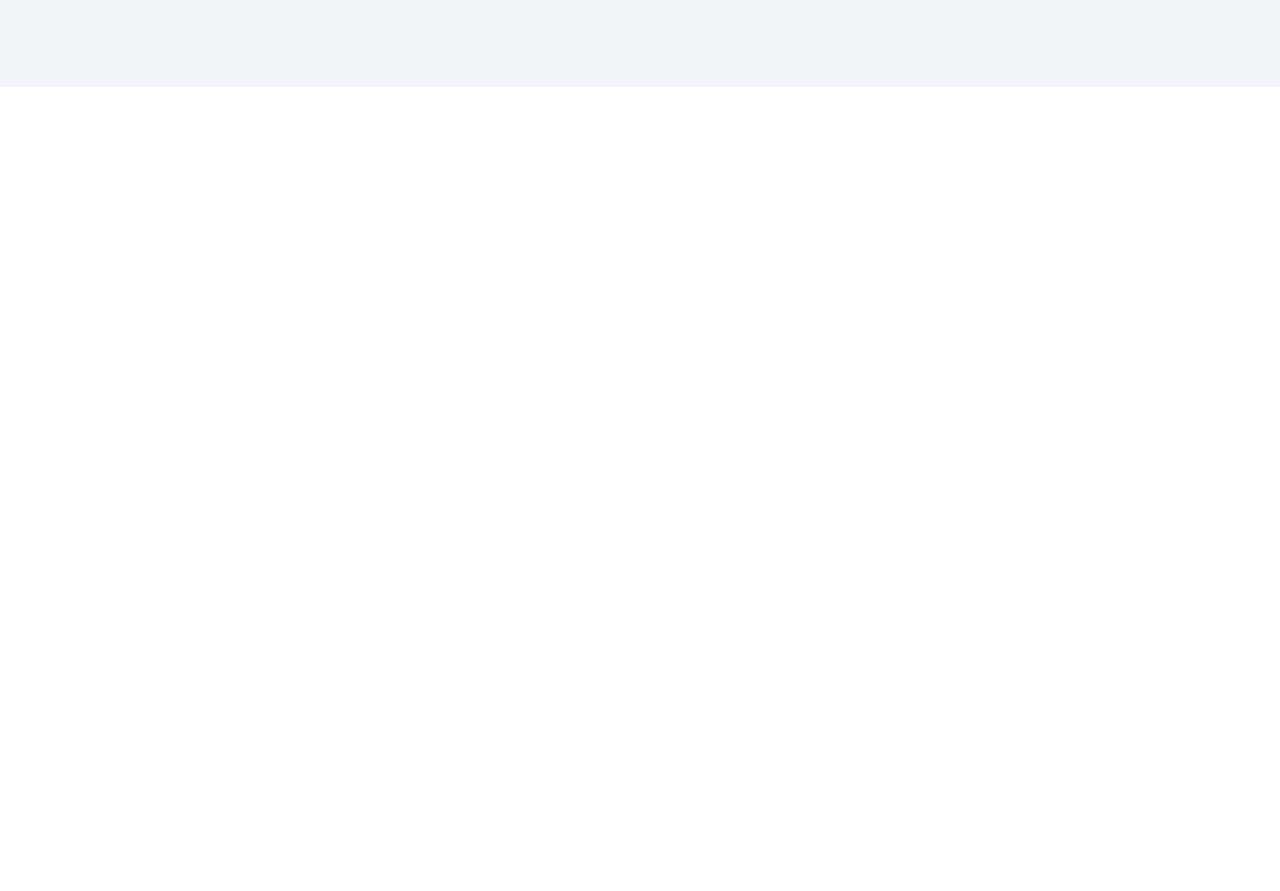
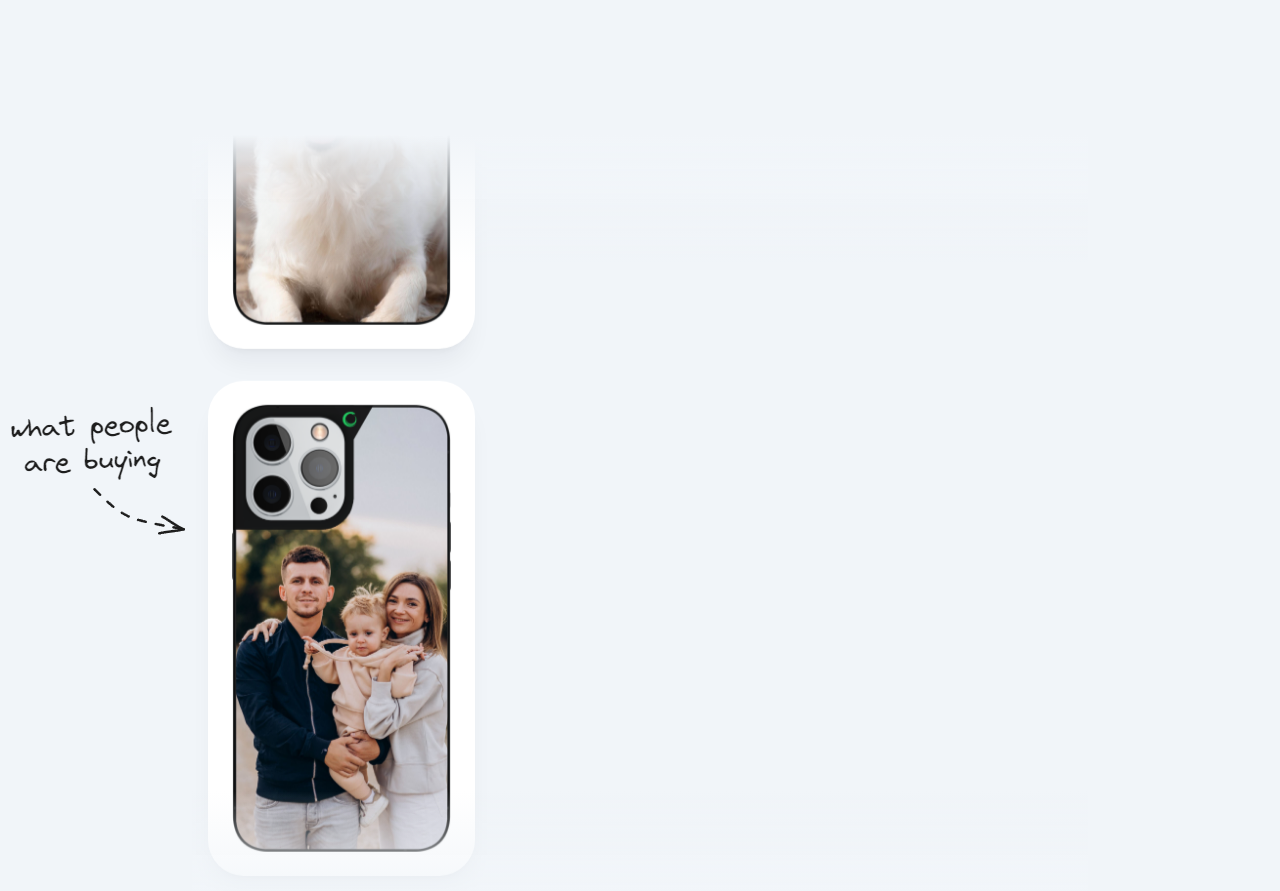
Before and after one commit to CodeforNitin/Coverz-fullStack-project, a React (Vite) app in the folder frontend/: page / in a window 1280 px wide. Shown: the part 1540-2431 px from the top of the page. Before the commit the page ends 1627 px from the top, so only its background shows below. Built offline with nearby package versions, Linux system fonts and the light colour scheme.

Commit message:
added animated page

```diff
--- a/frontend/package.json
+++ b/frontend/package.json
@@ -16,6 +16,7 @@
     "@radix-ui/react-tooltip": "^1.1.2",
     "class-variance-authority": "^0.7.0",
     "clsx": "^2.1.1",
+    "framer-motion": "^11.2.12",
     "lucide-react": "^0.399.0",
     "react": "^18.3.1",
     "react-dom": "^18.3.1",
--- /dev/null
+++ b/frontend/src/components/Reviews.tsx
@@ -0,0 +1,168 @@
+import { HTMLAttributes, useEffect, useRef, useState } from 'react'
+import MaxWidthWrapper from './MaxWidthWrapper'
+import { useInView } from 'framer-motion'
+import { cn } from '../lib/utils'
+import Phone from './Phone'
+
+
+
+const PHONES = [
+  '/testimonials/1.jpg',
+  '/testimonials/2.jpg',
+  '/testimonials/3.jpg',
+  '/testimonials/4.jpg',
+  '/testimonials/5.jpg',
+  '/testimonials/6.jpg',
+]
+
+
+
+function splitArray<T>(array: Array<T>, numParts: number) {
+  const result: Array<Array<T>> = []
+
+  for (let i = 0; i < array.length; i++) {
+    const index = i % numParts
+    if (!result[index]) {
+      result[index] = []
+    }
+    result[index].push(array[i])
+  }
+
+  return result
+}
+
+function ReviewColumn({
+  reviews,
+  className,
+  reviewClassName,
+  msPerPixel = 0,
+}: {
+  reviews: string[]
+  className?: string
+  reviewClassName?: (reviewIndex: number) => string
+  msPerPixel?: number
+}) {
+  const columnRef = useRef<HTMLDivElement | null>(null)
+  const [columnHeight, setColumnHeight] = useState(0)
+  const duration = `${columnHeight * msPerPixel}ms`
+
+  useEffect(() => {
+    if (!columnRef.current) return
+
+    const resizeObserver = new window.ResizeObserver(() => {
+      setColumnHeight(columnRef.current?.offsetHeight ?? 0)
+    })
+
+    resizeObserver.observe(columnRef.current)
+
+    return () => {
+      resizeObserver.disconnect()
+    }
+  }, [])
+
+  return (
+    <div
+      ref={columnRef}
+      className={cn('animate-marquee space-y-8 py-4', className)}
+      style={{ '--marquee-duration': duration } as React.CSSProperties}>
+      {reviews.concat(reviews).map((imgSrc, reviewIndex) => (
+        <Review
+          key={reviewIndex}
+          className={reviewClassName?.(reviewIndex % reviews.length)}
+          imgSrc={imgSrc}
+        />
+      ))}
+    </div>
+  )
+}
+
+interface ReviewProps extends HTMLAttributes<HTMLDivElement> {
+  imgSrc: string
+}
+
+function Review({ imgSrc, className, ...props }: ReviewProps) {
+  const POSSIBLE_ANIMATION_DELAYS = [
+    '0s',
+    '0.1s',
+    '0.2s',
+    '0.3s',
+    '0.4s',
+    '0.5s',
+  ]
+
+  const animationDelay =
+    POSSIBLE_ANIMATION_DELAYS[
+      Math.floor(Math.random() * POSSIBLE_ANIMATION_DELAYS.length)
+    ]
+
+  return (
+    <div
+      className={cn(
+        'animate-fade-in rounded-[2.25rem] bg-white p-6 opacity-0 shadow-xl shadow-slate-900/5',
+        className
+      )}
+      style={{ animationDelay }}
+      {...props}>
+      <Phone imgSrc={imgSrc} />
+    </div>
+  )
+}
+
+function ReviewGrid() {
+  const containerRef = useRef<HTMLDivElement | null>(null)
+  const isInView = useInView(containerRef, { once: true, amount: 0.4 })
+  const columns = splitArray(PHONES, 3)
+  const column1 = columns[0]
+  const column2 = columns[1]
+  const column3 = splitArray(columns[2], 2)
+
+  return (
+    <div
+      ref={containerRef}
+      className='relative -mx-4 mt-16 grid h-[49rem] max-h-[150vh] grid-cols-1 items-start gap-8 overflow-hidden px-4 sm:mt-20 md:grid-cols-2 lg:grid-cols-3'>
+      {isInView ? (
+        <>
+          <ReviewColumn
+            reviews={[...column1, ...column3.flat(), ...column2]}
+            reviewClassName={(reviewIndex) =>
+              cn({
+                'md:hidden': reviewIndex >= column1.length + column3[0].length,
+                'lg:hidden': reviewIndex >= column1.length,
+              })
+            }
+            msPerPixel={10}
+          />
+          <ReviewColumn
+            reviews={[...column2, ...column3[1]]}
+            className='hidden md:block'
+            reviewClassName={(reviewIndex) =>
+              reviewIndex >= column2.length ? 'lg:hidden' : ''
+            }
+            msPerPixel={15}
+          />
+          <ReviewColumn
+            reviews={column3.flat()}
+            className='hidden md:block'
+            msPerPixel={10}
+          />
+        </>
+      ) : null}
+      <div className='pointer-events-none absolute inset-x-0 top-0 h-32 bg-gradient-to-b from-slate-100' />
+      <div className='pointer-events-none absolute inset-x-0 bottom-0 h-32 bg-gradient-to-t from-slate-100' />
+    </div>
+  )
+}
+
+export function Reviews() {
+  return (
+    <MaxWidthWrapper className='relative max-w-5xl'>
+      <img
+        aria-hidden='true'
+        src='/what-people-are-buying.png'
+        className='absolute select-none hidden xl:block -left-32 top-1/3'
+      />
+
+      <ReviewGrid />
+    </MaxWidthWrapper>
+  )
+}
--- a/frontend/src/pages/Home.tsx
+++ b/frontend/src/pages/Home.tsx
@@ -2,6 +2,7 @@
 import { Check, Star } from "lucide-react";
 import Phone from "../components/Phone";
 import Navbar from "../components/Navbar";
+import { Reviews } from "../components/Reviews";
 
 export default function Home() {
   return (
@@ -193,10 +194,9 @@
             </div>
           </div>
         </MaxWidthWrapper>
-{/*
         <div className="pt-16">
           <Reviews />
-        </div> */}
+        </div>
       </section>
     </div>
   );
--- a/frontend/tailwind.config.js
+++ b/frontend/tailwind.config.js
@@ -61,19 +61,29 @@
         sm: "calc(var(--radius) - 4px)",
       },
       keyframes: {
-        "accordion-down": {
-          from: { height: "0" },
-          to: { height: "var(--radix-accordion-content-height)" },
+        'fade-in': {
+          from: {
+            opacity: '0',
+          },
+          to: {
+            opacity: '1',
+          },
         },
-        "accordion-up": {
-          from: { height: "var(--radix-accordion-content-height)" },
-          to: { height: "0" },
+        marquee: {
+          '100%': {
+            transform: 'translateY(-50%)',
+          },
+        },
+        flashing: {
+          '0%, 100%': { opacity: '0.2' },
+          '20%': { opacity: "1" },
         },
       },
       animation: {
-        "accordion-down": "accordion-down 0.2s ease-out",
-        "accordion-up": "accordion-up 0.2s ease-out",
-      }
+        marquee: 'marquee var(--marquee-duration) linear infinite',
+        'fade-in': 'fade-in 0.5s linear forwards',
+        flashing: 'flashing 1.4s infinite linear',
+      },
     },
   },
   plugins: [require("tailwindcss-animate")],
```
Also changed, not shown: 1 other file (tests, documents, lock files or other folders).
